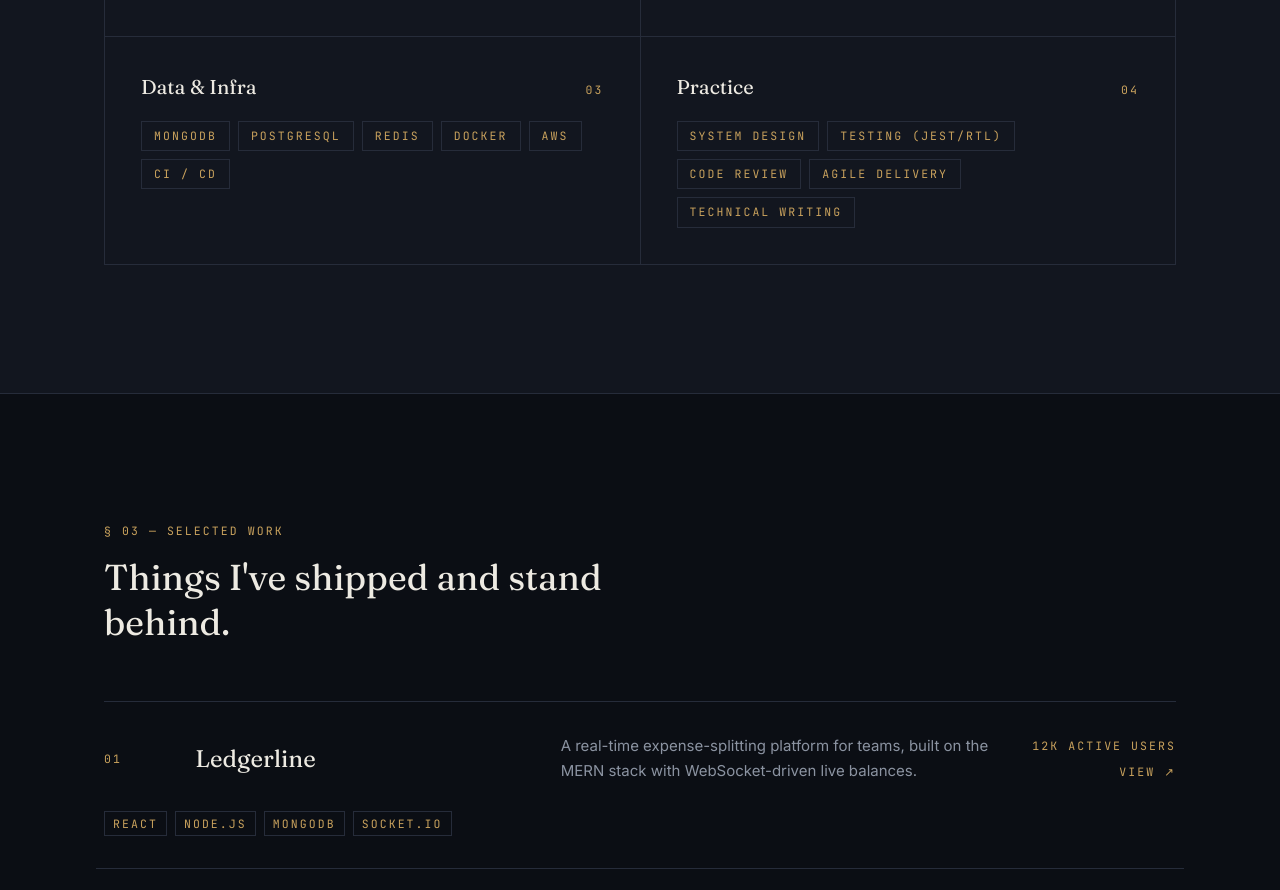
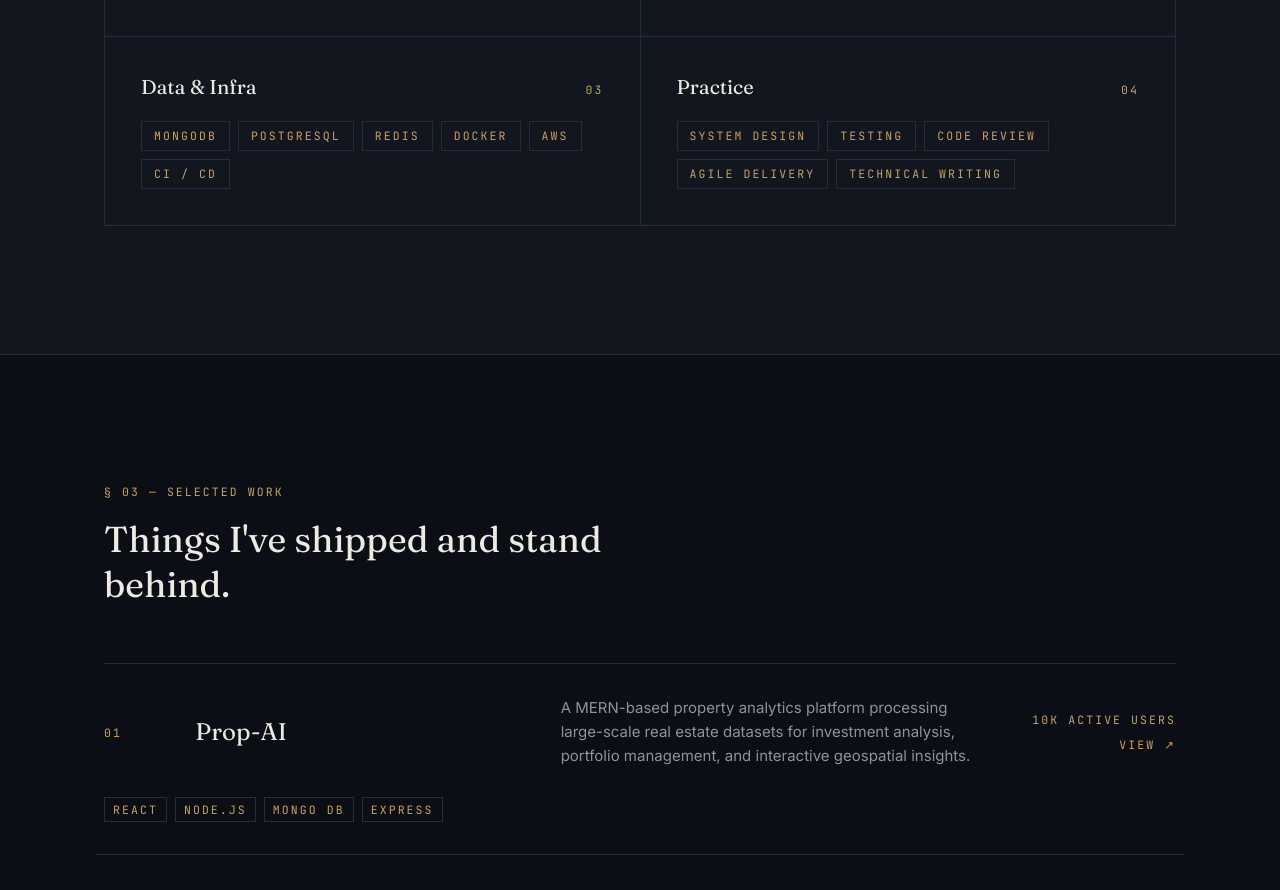
Before and after one commit to BuiltByUdara/portfolio-3d, a React (Vite) app: page / in a window 1280 px wide. Shown: the part 1880-2770 px from the top of the page. Built offline with nearby package versions, Linux system fonts and the light colour scheme.

Commit message:
updated : profile data

```diff
--- a/index.html
+++ b/index.html
@@ -5,7 +5,7 @@
     <link rel="icon" type="image/svg+xml" href="/vite.svg" />
     <meta name="viewport" content="width=device-width, initial-scale=1.0" />
     <meta name="description" content="Software Engineer — portfolio" />
-    <title>Aran Perera — Software Engineer</title>
+    <title>Udara Madumalka — Software Engineer</title>
     <link rel="preconnect" href="https://fonts.googleapis.com">
     <link rel="preconnect" href="https://fonts.gstatic.com" crossorigin>
     <link href="https://fonts.googleapis.com/css2?family=Fraunces:ital,opsz,wght@0,9..144,300;0,9..144,400;0,9..144,500;0,9..144,600;1,9..144,400&family=JetBrains+Mono:wght@400;500;600&family=Inter:wght@400;500;600&display=swap" rel="stylesheet">
--- a/src/components/Projects.jsx
+++ b/src/components/Projects.jsx
@@ -15,13 +15,16 @@ export default function Projects() {
             <motion.a
               key={project.id}
               href={project.href}
+              target="_blank"
               initial={{ opacity: 0, y: 14 }}
               whileInView={{ opacity: 1, y: 0 }}
               viewport={{ once: true, margin: "-60px" }}
               transition={{ duration: 0.45, delay: i * 0.05 }}
               className="group grid md:grid-cols-12 items-start md:items-center gap-4 md:gap-6 border-b border-line py-8 hover:bg-panel/60 transition-colors px-2 -mx-2"
             >
-              <span className="md:col-span-1 eyebrow text-brass">{project.id}</span>
+              <span className="md:col-span-1 eyebrow text-brass">
+                {project.id}
+              </span>
 
               <div className="md:col-span-4">
                 <h3 className="font-display text-2xl text-paper group-hover:text-brass transition-colors">
@@ -34,10 +37,14 @@ export default function Projects() {
               </p>
 
               <div className="md:col-span-2 flex flex-col items-start md:items-end gap-2">
-                <span className="eyebrow text-slate-dim text-[11px]">{project.metric}</span>
-                <span className="eyebrow text-paper group-hover:text-brass transition-colors">
-                  View ↗
+                <span className="eyebrow text-slate-dim text-[11px]">
+                  {project.metric}
                 </span>
+                {project.isViewVisible && (
+                  <span className="eyebrow text-paper group-hover:text-brass transition-colors">
+                    View ↗
+                  </span>
+                )}
               </div>
 
               <div className="md:col-span-12 flex flex-wrap gap-2 mt-1">
--- a/src/data/profile.js
+++ b/src/data/profile.js
@@ -1,15 +1,14 @@
 // Edit this file to personalize the entire site — every component reads from here.
 const profile = {
-  name: "Aran Perera",
+  name: "Udara Madumalka",
   role: "Software Engineer",
   tagline: "I build systems that hold up under real load — from schema to pixel.",
   location: "Colombo, Sri Lanka",
-  email: "hello@aranperera.dev",
+  email: "madu12dara@gmail.com",
   resumeUrl: "#",
   socials: [
-    { label: "GitHub", href: "https://github.com/" },
-    { label: "LinkedIn", href: "https://linkedin.com/" },
-    { label: "X", href: "https://x.com/" },
+    { label: "GitHub", href: "https://github.com/udaraAiken/" },
+    { label: "LinkedIn", href: "https://www.linkedin.com/in/udara-madumalka-20a7a1168/" },
   ],
 
   about: {
@@ -18,8 +17,8 @@ const profile = {
       "Most of my recent work sits in the MERN stack — MongoDB, Express, React, Node — with detours into WebGL and real-time systems when a project calls for it. I care about performance budgets, readable diffs, and shipping things that are boring in the way well-engineered things are boring.",
     ],
     stats: [
-      { value: "7+", label: "Years building production software" },
-      { value: "40+", label: "Shipped features & services" },
+      { value: "5+", label: "Years building production software" },
+      { value: "10+", label: "Shipped features & services" },
       { value: "6", label: "Teams mentored or led" },
     ],
   },
@@ -29,7 +28,7 @@ const profile = {
       {
         id: "frontend",
         label: "Frontend",
-        items: ["React", "TypeScript", "Next.js", "Three.js / R3F", "Tailwind CSS", "Redux Toolkit"],
+        items: ["React", "TypeScript", "Next.js", "Three.js", "Tailwind CSS", "Redux Toolkit"],
       },
       {
         id: "backend",
@@ -44,7 +43,7 @@ const profile = {
       {
         id: "practice",
         label: "Practice",
-        items: ["System design", "Testing (Jest/RTL)", "Code review", "Agile delivery", "Technical writing"],
+        items: ["System design", "Testing", "Code review", "Agile delivery", "Technical writing"],
       },
     ],
   },
@@ -52,56 +51,96 @@ const profile = {
 projects: [
   {
     id: "01",
-      name: "Ledgerline",
-      summary: "A real-time expense-splitting platform for teams, built on the MERN stack with WebSocket-driven live balances.",
-      stack: ["React", "Node.js", "MongoDB", "Socket.io"],
-      href: "#",
-      metric: "12k active users",
+    name: "Prop-AI",
+    summary: "A MERN-based property analytics platform processing large-scale real estate datasets for investment analysis, portfolio management, and interactive geospatial insights.",
+    stack: ["React", "Node.js", "Mongo DB","Express"],
+    href: "https://prop-ai.com/",
+    metric: "10k active users",
+    isViewVisible:true,
   },
   {
     id: "02",
-      name: "Fieldnote",
-      summary: "Offline-first note capture for site engineers — syncs over a flaky connection without losing a single edit.",
-      stack: ["React Native", "Express", "PostgreSQL", "Redis"],
+    name: "Angela Supermarket",
+    summary: "A digital label printing portal built for a Canadian retail group, replacing manual paper-based workflows with a React-powered store printing system.",
+    stack: ["React", "Express", "SQL", "Node.js"],
     href: "#",
-      metric: "99.98% sync reliability",
+    metric: "Eliminated manual label workflow",
+    isViewVisible:false,
   },
   {
     id: "03",
-      name: "Aperture",
-      summary: "An internal design-system explorer with a live 3D component preview, adopted across four product teams.",
-      stack: ["React", "Three.js", "Storybook", "GraphQL"],
-      href: "#",
-      metric: "4 teams onboarded",
+    name: "Hello Health",
+    summary: "A Shopify-integrated health and wellness platform featuring secure authentication, real-time appointment scheduling, and mobile-first user experiences.",
+    stack: ["Shopify", "React", "JavaScript"],
+    href: "https://www.gethellohealth.com/",
+    metric: "Improved mobile engagement",
+    isViewVisible:true,
   },
   {
     id: "04",
-      name: "Northbeam API",
-      summary: "A rate-limited public API gateway handling authenticated traffic for a fintech partner network.",
-      stack: ["Node.js", "Express", "Redis", "Docker"],
+    name: "Credit Solution",
+    summary: "A financial services platform modernization project migrating legacy systems to React while optimizing database performance and operational workflows.",
+    stack: ["React", "MySQL", "Google Apps Script", "JavaScript"],
     href: "#",
-      metric: "3M requests / day",
+    metric: "40% faster pages • 25% lower DB load",
+    isViewVisible:false,
+  },
+  {
+    id: "05",
+    name: "Clarions School Dubai",
+    summary: "A custom WordPress education platform delivering responsive experiences, improved content workflows, and easier administration for school teams.",
+    stack: ["WordPress", "TutorCruncher", "PHP"],
+    href: "#",
+    metric: "Improved CMS efficiency",
+    isViewVisible:false,
+  },
+  {
+    id: "06",
+    name: "ImmunifyMe",
+    summary: "A healthcare-focused web platform delivering responsive React experiences with user-centric workflows and scalable frontend architecture.",
+    stack: ["React"],
+    href: "https://immunifyme.com/",
+    metric: "Healthcare platform delivery",
+    isViewVisible:true,
+  },
+  {
+    id: "07",
+    name: "Pointo",
+    summary: "A full-stack web application built with modern JavaScript technologies, focusing on scalable APIs, responsive interfaces, and seamless user experiences.",
+    stack: ["React", "Node.js", "MongoDB", "Express.js"],
+    href: "#",
+    metric: "Full-stack application delivery",
+    isViewVisible:false,
   },
 ],
-
   experience: [
   {
-      period: "2023 — Present",
+    period: "2024 - 2026",
     role: "Senior Software Engineer",
-      org: "Northbeam Technologies",
-      detail: "Leading the platform team responsible for the core transaction API and its client SDKs.",
+    org: "Avantrio",
+    detail:
+      "Led the design and development of scalable web applications using modern frontend technologies and cloud-based architectures. Mentored engineers, improved application performance, established engineering best practices, and delivered reliable solutions for complex business workflows.",
   },
   {
-      period: "2020 — 2023",
+    period: "2023 — 2024",
     role: "Software Engineer",
-      org: "Fieldnote Labs",
-      detail: "Built the offline-sync engine and owned the mobile client's data layer end to end.",
+    org: "Avantrio",
+    detail:
+      "Built and maintained production-grade applications with React.js, TypeScript, and modern web technologies. Collaborated with cross-functional teams to implement new features, optimize performance, improve code quality, and enhance user experiences.",
   },
   {
-      period: "2018 — 2020",
-      role: "Frontend Engineer",
-      org: "Studio Ledger",
-      detail: "Shipped the first version of the Ledgerline web app and its component library.",
+    period: "2022 — 2026",
+    role: "Frontend Developer",
+    org: "Prop-AI",
+    detail:
+      "Developed scalable React.js and TypeScript applications serving complex real estate analytics workflows and interactive map-based experiences. Built reusable UI components, optimized data visualization performance, and integrated location-based features for enhanced user interaction.",
+  },
+  {
+    period: "2021 — 2023",
+    role: "Software Engineer",
+    org: "Aiken Labs",
+    detail:
+      "Designed and developed web applications while working across frontend and backend technologies. Contributed to feature development, system improvements, debugging, and delivering maintainable software solutions in an agile development environment.",
   },
 ],
 };
```
Lines whose indentation alone changed are shown as unchanged.
